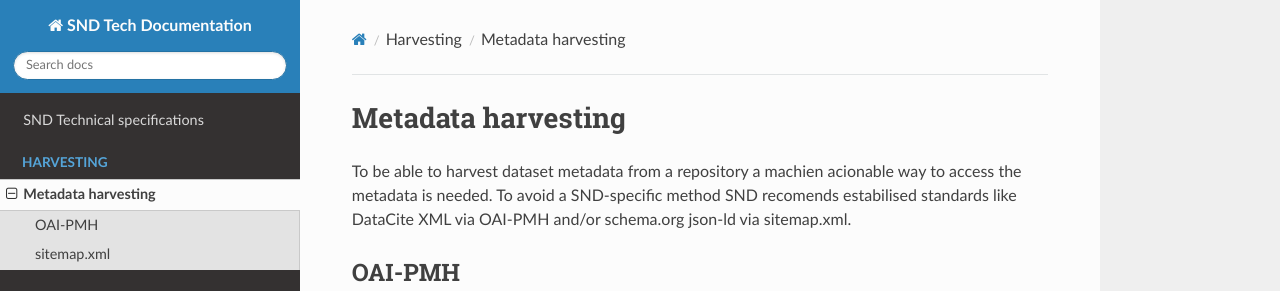
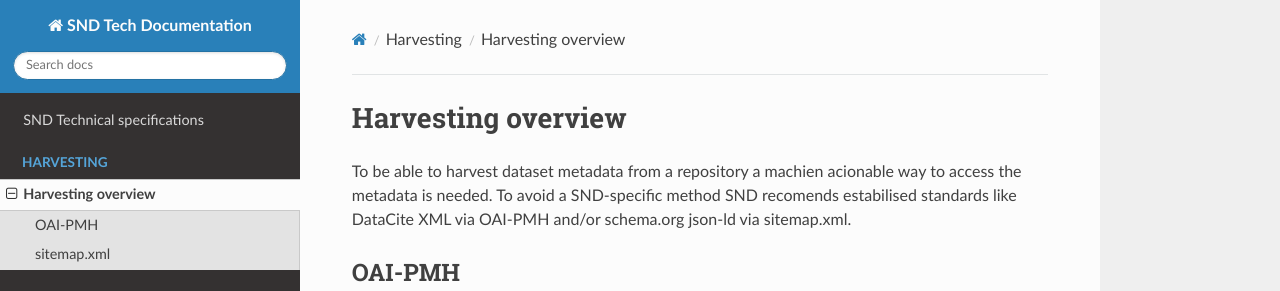
Before and after one commit to borsna/mkdocs-test, an MkDocs documentation site: the page built from docs/harvesting/index.md, in a window 1280 px wide and 1333 px high. Shown: the top 291 px of the window. Built offline with MkDocs 1.6.1, drawn with Linux system fonts in a browser that asks for light colours; nearby versions of some CDN libraries.

Commit message:
mkdocs build

```diff
--- a/docs/harvesting/index.md
+++ b/docs/harvesting/index.md
@@ -1,4 +1,4 @@
-# Metadata harvesting
+# Harvesting overview
 
 To be able to harvest dataset metadata from a repository a machien acionable way to access the metadata is needed.
 To avoid a SND-specific method SND recomends estabilised standards like DataCite XML via OAI-PMH and/or schema.org json-ld via sitemap.xml.
```
